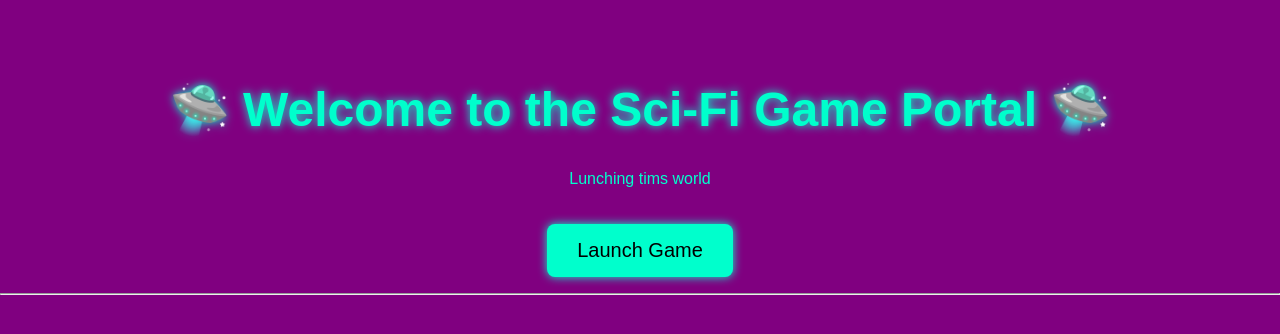
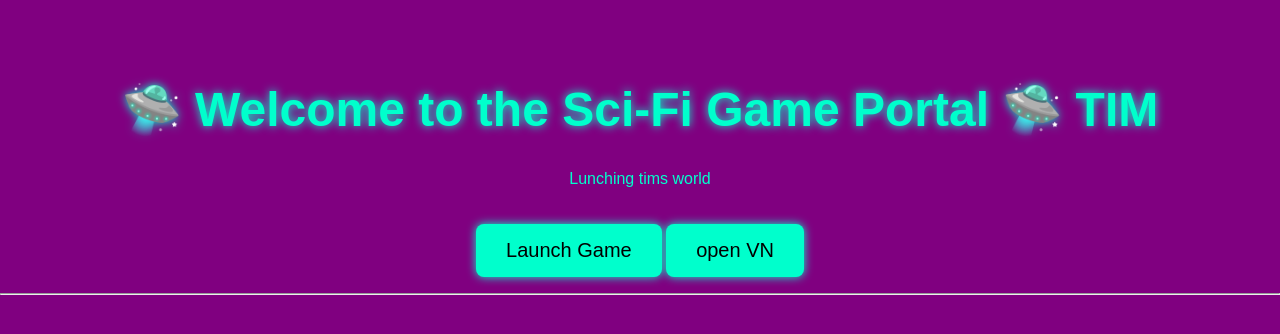
Before and after one commit to lolpopami2354/timsworld, a plain HTML site: page index.html in a window 1280 px wide. Drawn offline with Linux system fonts and the light colour scheme.

Commit message:
Update index.html

```diff
--- a/index.html
+++ b/index.html
@@ -40,15 +40,24 @@
 </head>
 <body>
   <center>
-  <h1>🛸 Welcome to the Sci-Fi Game Portal 🛸</h1>
+  <h1>🛸 Welcome to the Sci-Fi Game Portal 🛸 TIM</h1>
   <p>Lunching tims world</p>
   <button onclick="launchGame()">Launch Game</button>
+  <button onclick="launchGame2()">open VN</button>
   <iframe id="gameFrame" src=""></iframe>
   <p> </p>
   <hr>
   <p> </p>
   </center>
   <script>
+
+    function launchGame2() {
+      const gameURL = "https://i-ready.com.bg.geek.nz/"; // Replace with your actual game URL
+      const frame = document.getElementById("gameFrame");
+      frame.src = gameURL;
+      frame.style.display = "block";
+    }
+
     function launchGame() {
       const gameURL = "https://daniezonmc.github.io/1.20/"; // Replace with your actual game URL
       const frame = document.getElementById("gameFrame");
```
